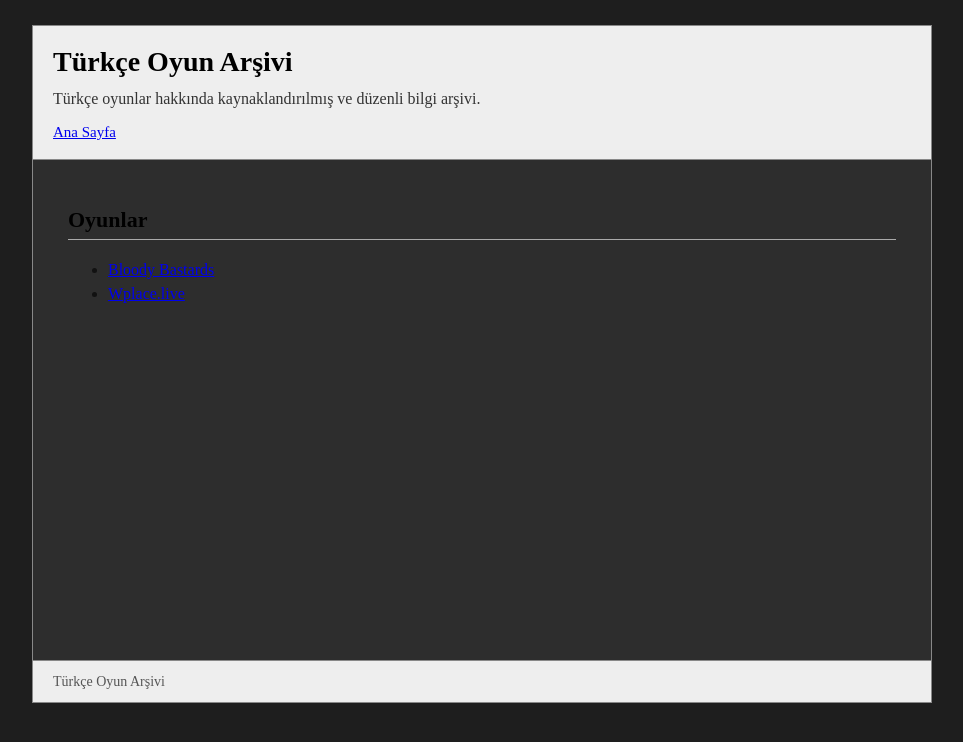
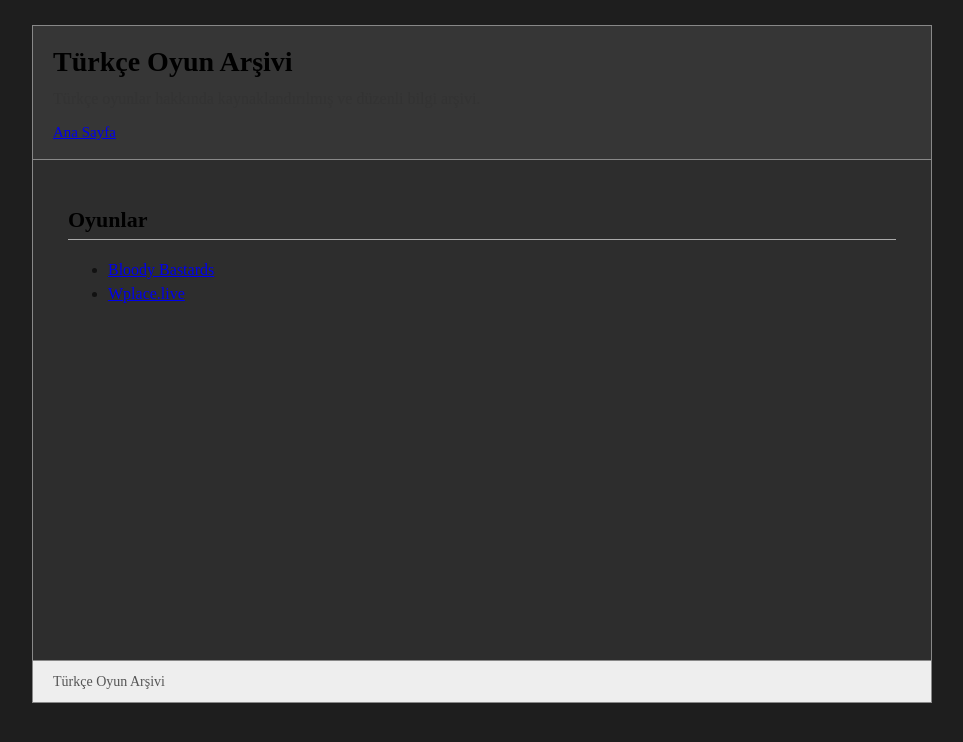
Before and after one commit to OyuncuSempanze/Oyun-Arsivi-Turkce, a Jekyll site: the page built from index.md, in a window 1280 px wide. Shown: the top 742 px of the page, without its empty margins (158-1121 px from the left). Built offline with Jekyll 4.4.1, drawn with Linux system fonts in a browser that asks for light colours.

Commit message:
Update style.scss

```diff
--- a/assets/css/style.scss
+++ b/assets/css/style.scss
@@ -28,7 +28,7 @@ body {
 
 .site-header {
   padding: 15px 20px;
-  background: #eeeeee;
+  background: #363636;
   border-bottom: 1px solid #888888;
 }
 
```
